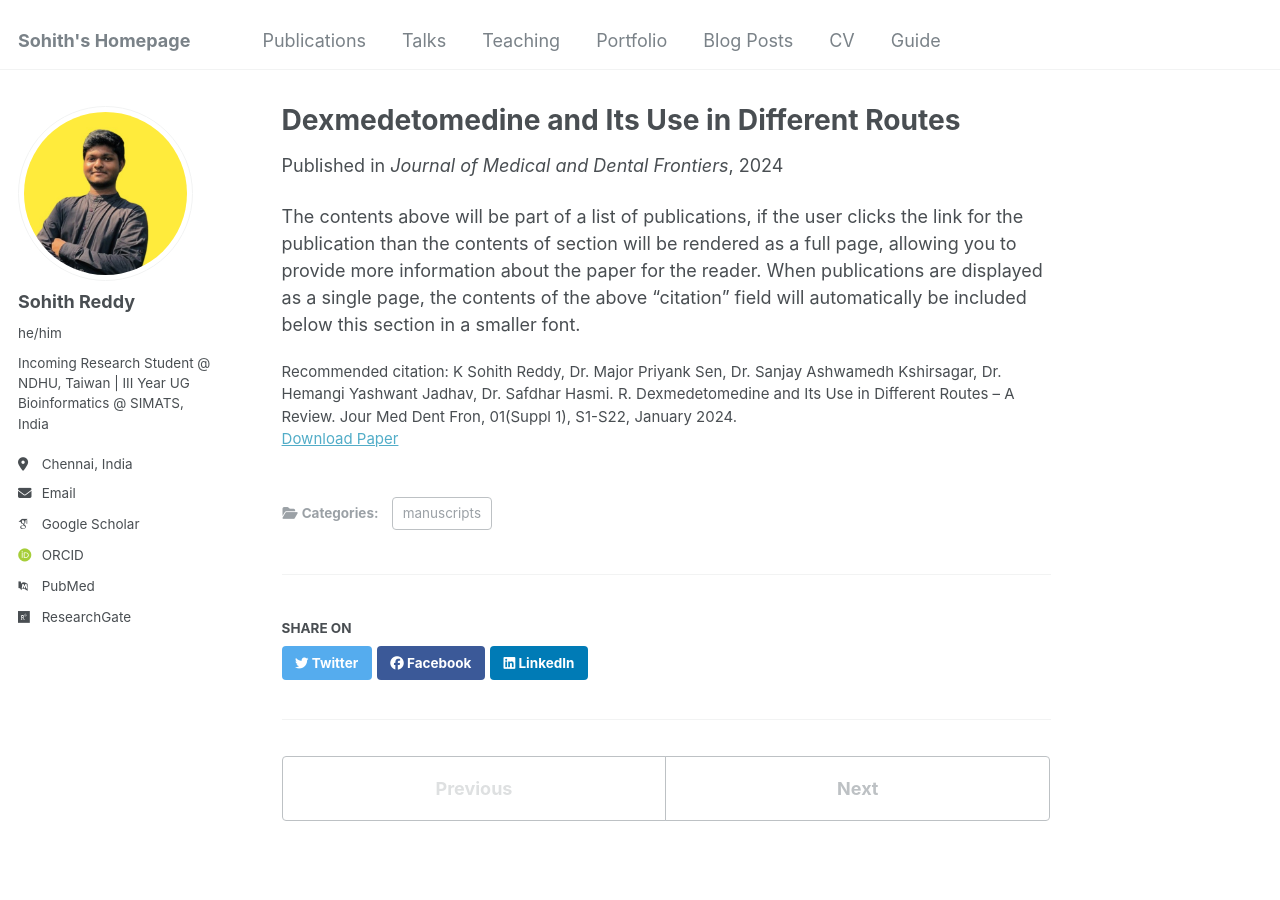
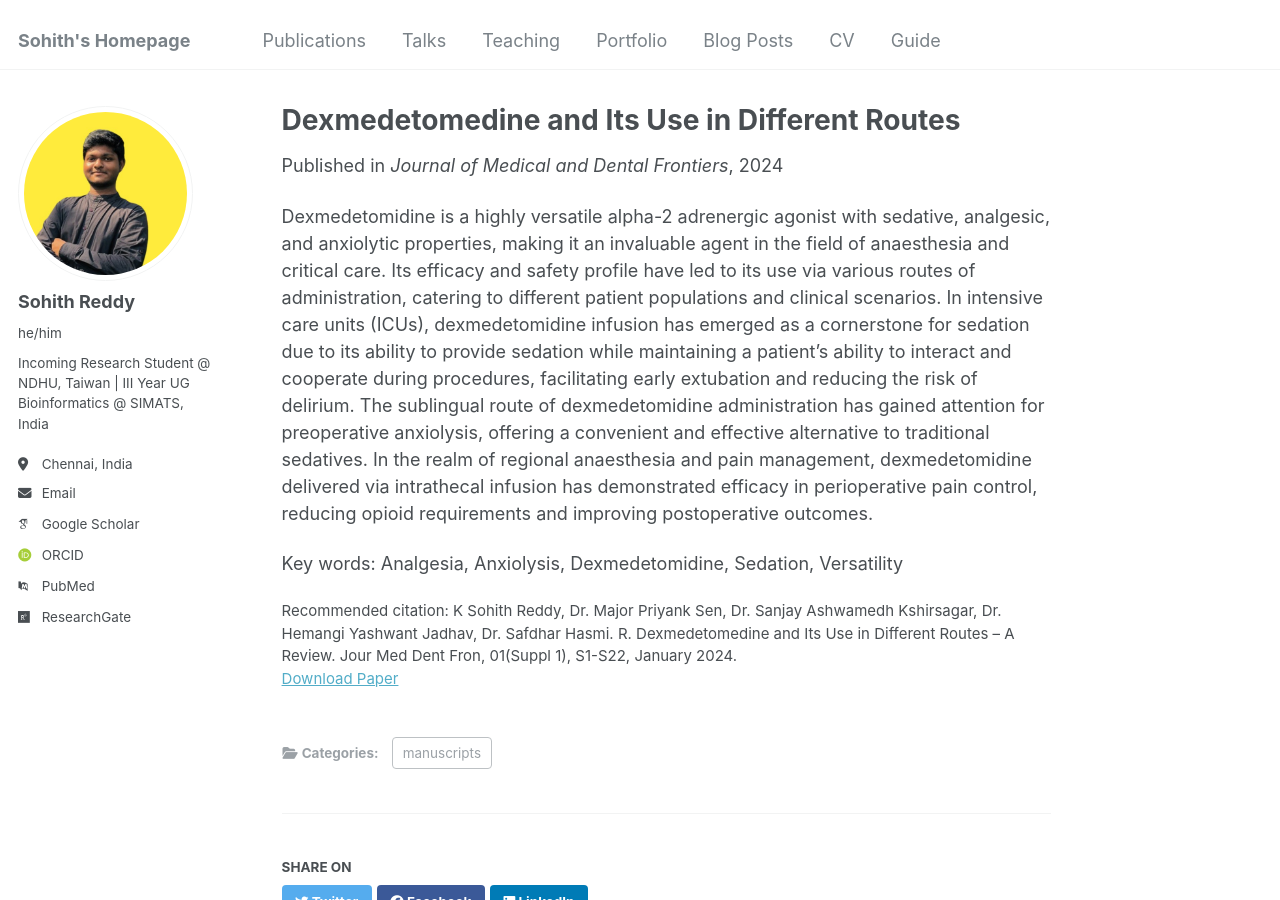
Before and after one commit to sohithpydev/sohith, a Jekyll site: the page built from _publications/2024-02-06.md, in a window 1280 px wide and 900 px high. Built offline with Jekyll 4.4.1, drawn with Linux system fonts in a browser that asks for light colours; some web fonts are replaced.

Commit message:
Update 2024-02-06.md

```diff
--- a/_publications/2024-02-06.md
+++ b/_publications/2024-02-06.md
@@ -12,4 +12,6 @@ Dr. Safdhar Hasmi. R. Dexmedetomedine and Its Use in Different Routes – A Revi
 01(Suppl 1), S1-S22, January 2024.'
 ---
 
-The contents above will be part of a list of publications, if the user clicks the link for the publication than the contents of section will be rendered as a full page, allowing you to provide more information about the paper for the reader. When publications are displayed as a single page, the contents of the above "citation" field will automatically be included below this section in a smaller font.
+Dexmedetomidine is a highly versatile alpha-2 adrenergic agonist with sedative, analgesic, and anxiolytic properties, making it an invaluable agent in the field of anaesthesia and critical care. Its efficacy and safety profile have led to its use via various routes of administration, catering to different patient populations and clinical scenarios. In intensive care units (ICUs), dexmedetomidine infusion has emerged as a cornerstone for sedation due to its ability to provide sedation while maintaining a patient's ability to interact and cooperate during procedures, facilitating early extubation and reducing the risk of delirium. The sublingual route of dexmedetomidine administration has gained attention for preoperative anxiolysis, offering a convenient and effective alternative to traditional sedatives. In the realm of regional anaesthesia and pain management, dexmedetomidine delivered via intrathecal infusion has demonstrated efficacy in perioperative pain control, reducing opioid requirements and improving postoperative outcomes.
+
+Key words: Analgesia, Anxiolysis, Dexmedetomidine, Sedation, Versatility
```
